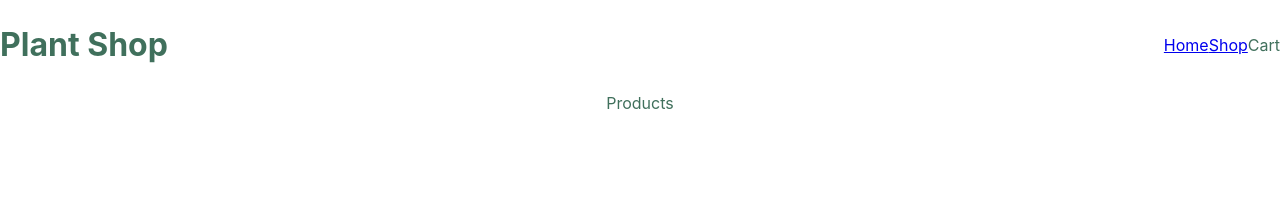
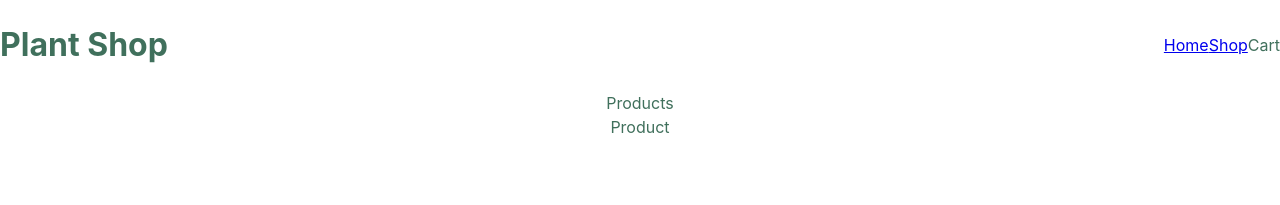
Before and after one commit to crolfs47/odin-react-shopping-cart, a React (Vite) app: page /products in a window 1280 px wide. Shown: the top 205 px of the page. Built offline with nearby package versions, Linux system fonts and the light colour scheme.

Commit message:
Add product component, add product list as a helper

```diff
--- a/src/App.jsx
+++ b/src/App.jsx
@@ -3,6 +3,7 @@ import Header from "./components/Header";
 import { Outlet } from "react-router-dom";
 
 function App() {
+  const products = [];
   return (
     <>
       <Header />
--- /dev/null
+++ b/src/components/Product.jsx
@@ -0,0 +1,11 @@
+import "../styles/Product.css";
+
+const Product = () => {
+  return (
+    <>
+      <div>Product</div>
+    </>
+  )
+}
+
+export default Product;
--- a/src/components/Products.jsx
+++ b/src/components/Products.jsx
@@ -1,9 +1,15 @@
 import "../styles/Products.css";
+import Product from "./Product";
+import productList from '../helpers/productList';
 
 const Products = () => {
+  const products = productList;
+  console.log(products);
+
   return (
     <>
       <div>Products</div>
+      <Product />
     </>
   )
 }
--- /dev/null
+++ b/src/helpers/productList.js
@@ -0,0 +1,9 @@
+import image1 from "../assets/1.png";
+import image2 from "../assets/2.png";
+
+const productList = [
+  { name: "Monstera Deliciosa", description: "", price: 25, image: image1 },
+  { name: "Golden Pothos", description: "", price: 10, image: image2 },
+];
+
+export default productList;
```
Also changed, not shown: src/styles/Product.css (added).
